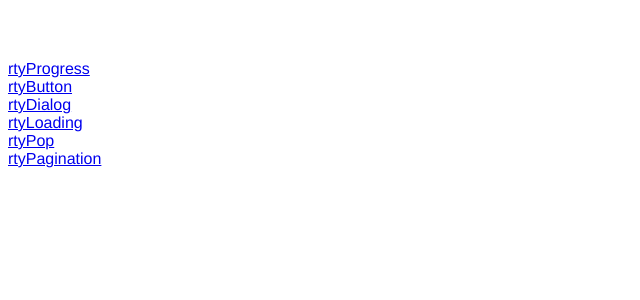
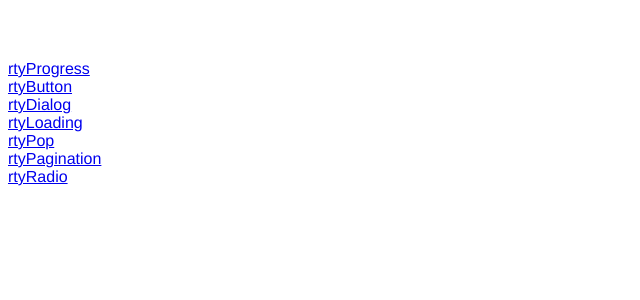
Before and after one commit to jgsrty/rty-vue-components, a Vue app: page /rtyDialog in a window 1280 px wide. Shown: the top 300 px of the page, without its empty margins (0-640 px from the left). Built offline with nearby package versions, Linux system fonts and the light colour scheme.

Commit message:
新增组件配置项

```diff
--- a/index.html
+++ b/index.html
@@ -3,7 +3,7 @@
   <head>
     <meta charset="utf-8">
     <meta name="viewport" content="width=device-width,initial-scale=1.0">
-    <title>demo</title>
+    <title>rty-vue-ui</title>
   </head>
   <body>
     <div id="app"></div>
--- a/src/components/index.js
+++ b/src/components/index.js
@@ -7,6 +7,7 @@ import rtyDialog from './rtyDialog/index.js'
 import rtyLoading from './rtyLoading/index.js'
 import rtyPop from './rtyPop/index.js'
 import rtyPagination from './rtyPagination/index.js'
+import rtyRadio from './rtyRadio/index.js'
 
 const install = Vue => {
   Vue.component(rtyProgress.name, rtyProgress)
@@ -15,6 +16,7 @@ const install = Vue => {
   Vue.component(rtyLoading.name, rtyLoading)
   Vue.component(rtyPop.name, rtyPop)
   Vue.component(rtyPagination.name, rtyPagination)
+  Vue.component(rtyRadio.name, rtyRadio)
 
   Vue.prototype.$rtyPop = rtyPop.installPop
 }
--- /dev/null
+++ b/src/components/rtyRadio/index.js
@@ -0,0 +1,4 @@
+import Vue from 'vue'
+import rtyRadio from './index.vue'
+
+export default rtyRadio
--- /dev/null
+++ b/src/components/rtyRadio/index.vue
@@ -0,0 +1,15 @@
+<template>
+  <div>
+    radio
+  </div>
+</template>
+
+<script>
+  export default {
+    name: "rtyRadio",
+  }
+</script>
+
+<style scoped>
+
+</style>
--- a/src/example/index.vue
+++ b/src/example/index.vue
@@ -6,6 +6,7 @@
     <router-link :to="'rtyLoading'">rtyLoading</router-link>
     <router-link :to="'rtyPop'">rtyPop</router-link>
     <router-link :to="'rtyPagination'">rtyPagination</router-link>
+    <router-link :to="'rtyRadio'">rtyRadio</router-link>
   </div>
 </template>
 
--- /dev/null
+++ b/src/example/rtyRadio.vue
@@ -0,0 +1,15 @@
+<template>
+  <div>
+    <rty-radio></rty-radio>
+  </div>
+</template>
+
+<script>
+  export default {
+
+  }
+</script>
+
+<style scoped>
+
+</style>
--- a/src/router/index.js
+++ b/src/router/index.js
@@ -7,6 +7,7 @@ import rtyDialog from "@/example/rtyDialog";
 import rtyLoading from "@/example/rtyLoading";
 import rtyPop from "@/example/rtyPop";
 import rtyPagination from "@/example/rtyPagination";
+import rtyRadio from "@/example/rtyRadio";
 
 Vue.use(Router);
 
@@ -46,6 +47,11 @@ export default new Router({
       path: '/rtyPagination',
       name: 'rtyPagination',
       component: rtyPagination
+    },
+    {
+      path: '/rtyRadio',
+      name: 'rtyRadio',
+      component: rtyRadio
     }
   ]
 });
```
Also changed, not shown: src/components/rtyRadio/README.md (added).
